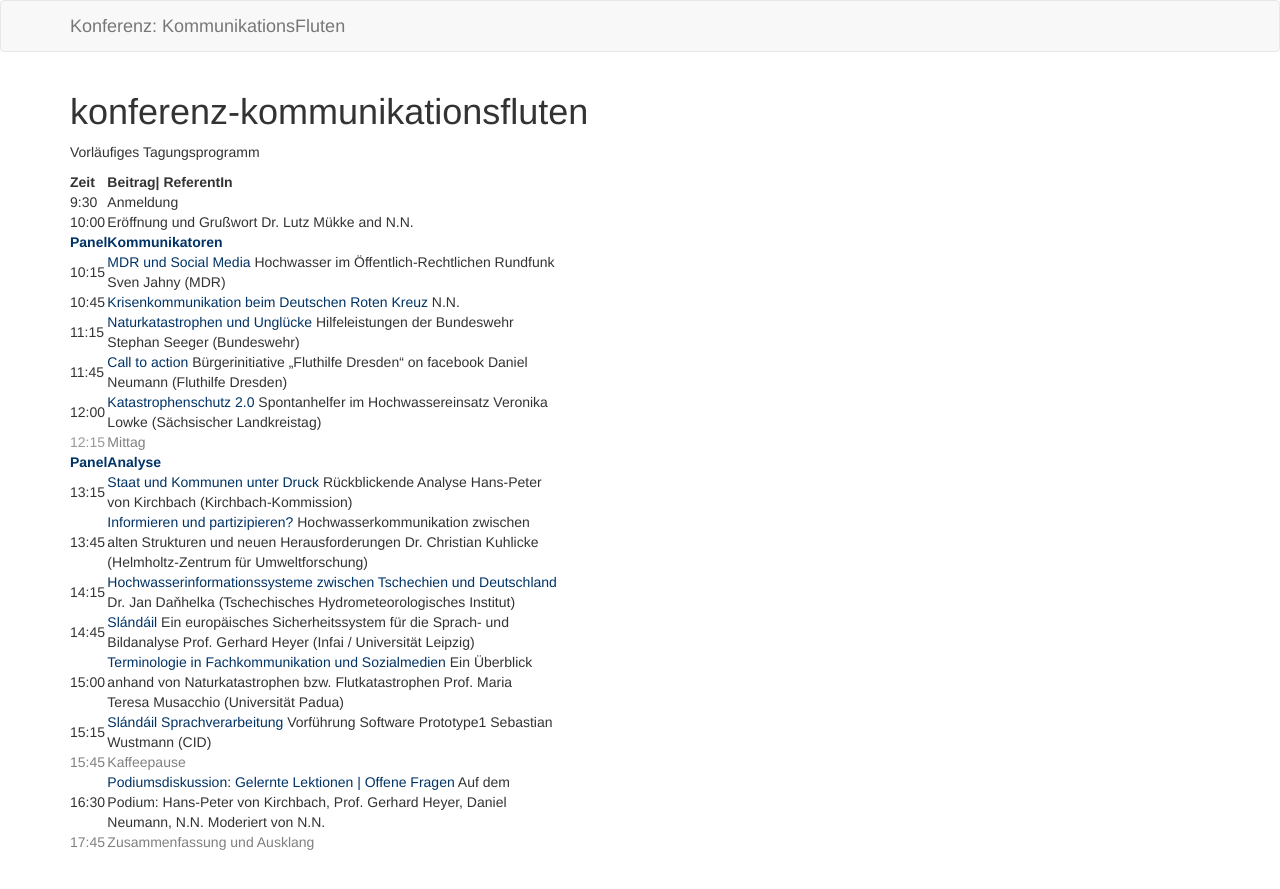
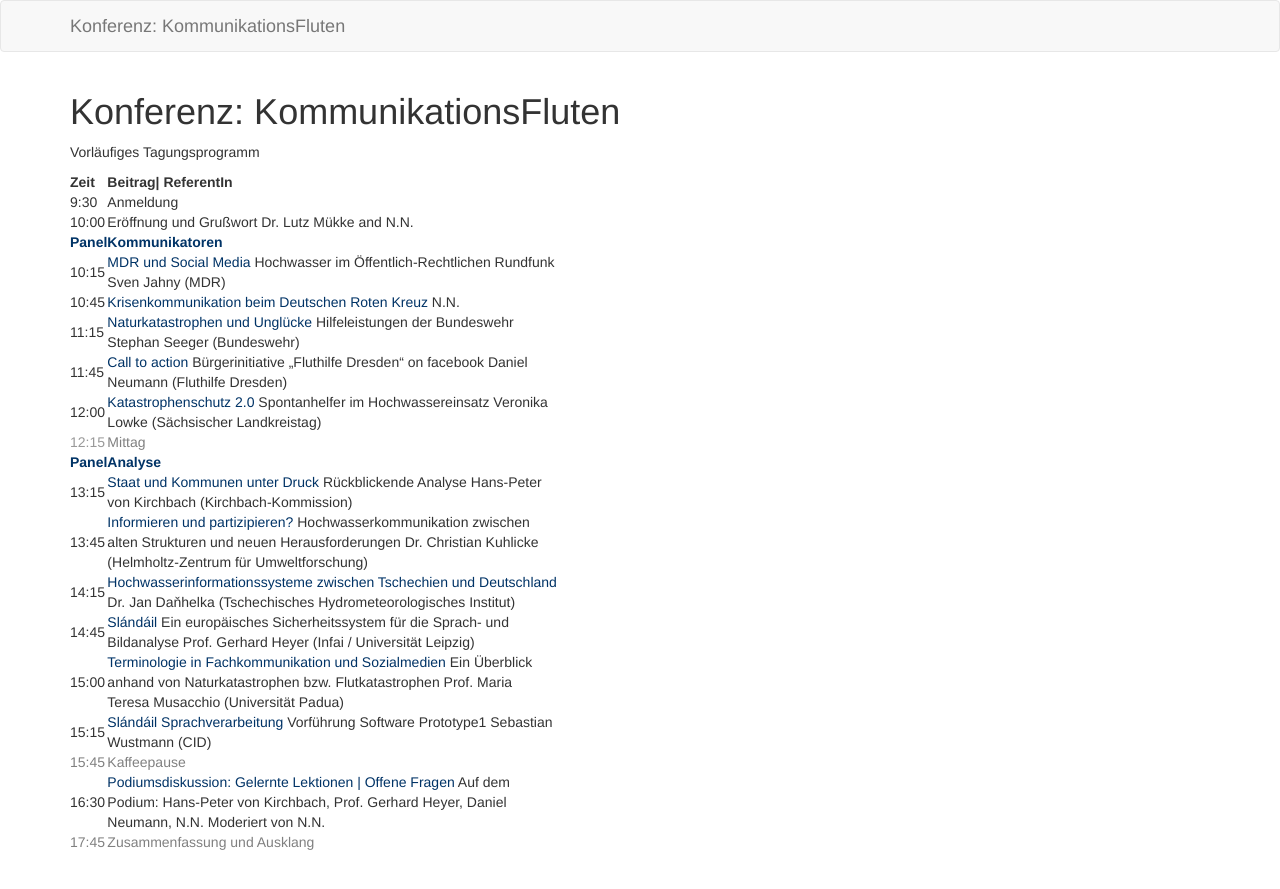
Before and after one commit to susedev/test, a Jekyll site: the page built from konferenz-kommunikationsfluten.html, in a window 1280 px wide. Shown: the top 889 px of the page. Built offline with Jekyll 4.4.1, drawn with Linux system fonts in a browser that asks for light colours.

Commit message:
Edit from JekyllCMS

```diff
--- a/konferenz-kommunikationsfluten.html
+++ b/konferenz-kommunikationsfluten.html
@@ -1,5 +1,5 @@
 ---
-title: konferenz-kommunikationsfluten
+title: "Konferenz: KommunikationsFluten"
 ---
 <p>Vorl&auml;ufiges Tagungsprogramm</p>
 
```
